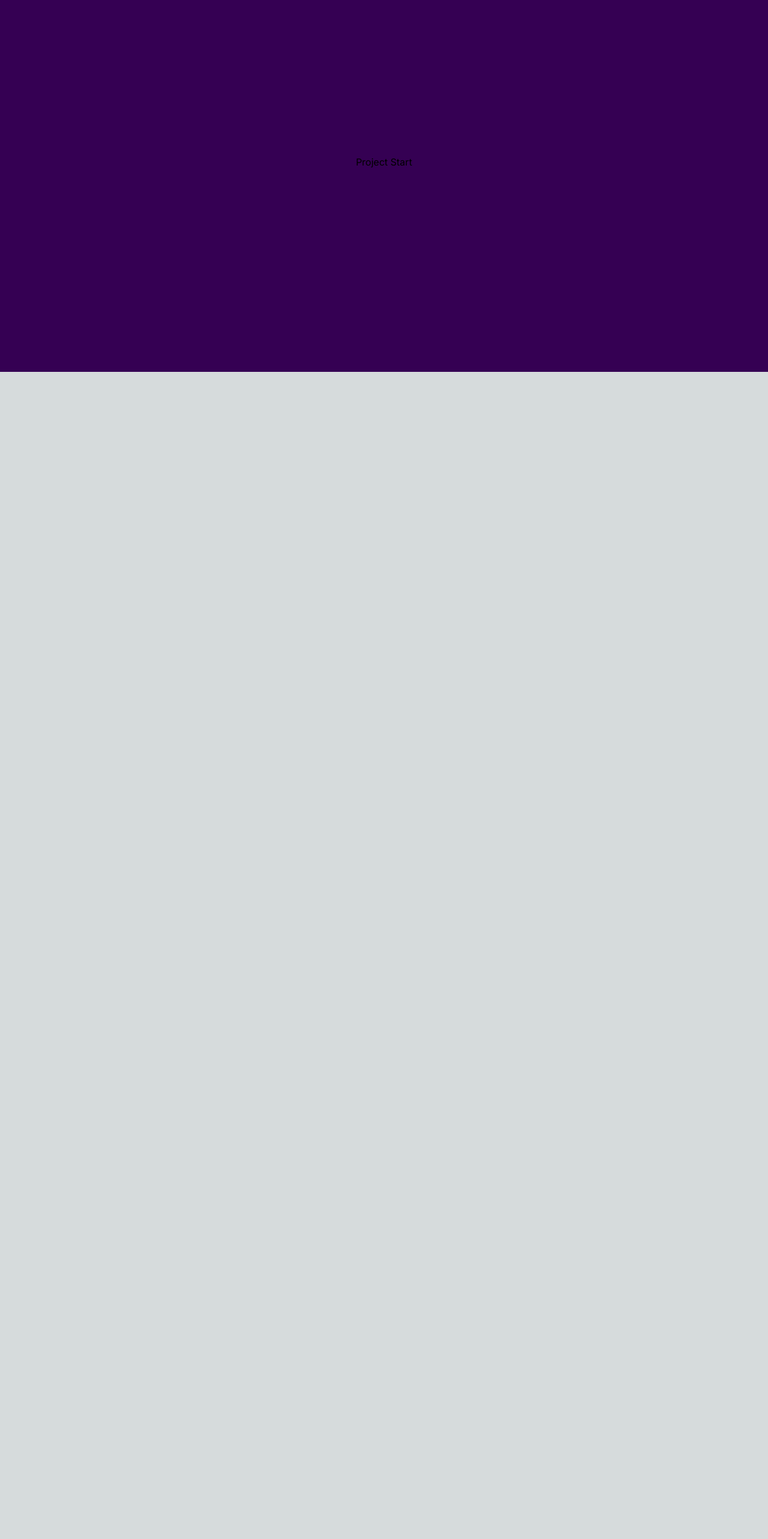
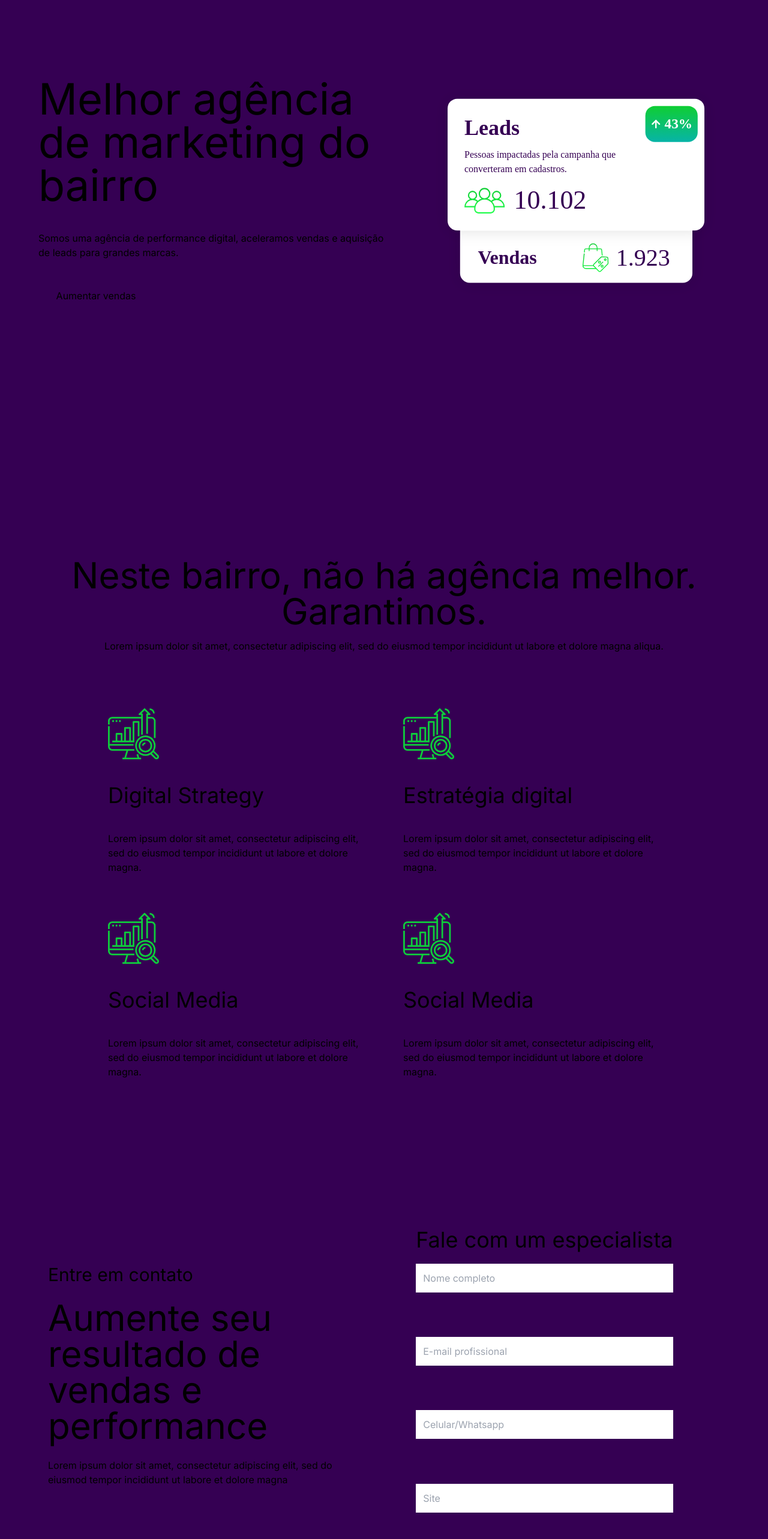
Before and after one commit to Otavio-AMP/agencylandingpage, a Next.js app: page / in a window 1280 px wide. Shown: the part 180-2746 px from the top of the page at 60% size. Before the commit the page ends 800 px from the top, so only its background shows below. Built offline with nearby package versions, Linux system fonts and the light colour scheme.

Commit message:
components implementation and changes of style

```diff
--- a/src/app/page.tsx
+++ b/src/app/page.tsx
@@ -1,18 +1,107 @@
 import Image from 'next/image'
 import Header from './components/header'
+import Footer from './components/footer'
+import placeholder from '../../public/statics.svg'
+import improveIcon from '../../public/iconImprove.svg'
 
 export default function Home() {
   return (
     <main className="flex min-h-screen flex-col items-center justify-between bg-customPurple">
       <Header />
 
-      <div className="">
-        <h1>Project Start</h1>
-      </div>
+      <section className="flex flex-row items-center justify-center bg-backgroundEffect w-full h-screen bg-no-repeat bg-cover bg-center mb-52">
+        <div className="flex flex-col text-left pl-16 w-1/2 gap-10">
+          <h2 className='text-7xl'>
+            Melhor agência de marketing do bairro
+          </h2>
+          <p>
+            Somos uma agência de performance digital, aceleramos vendas e aquisição de leads para grandes marcas.
+          </p>
+          <button className='bg-white px-5 py-2 rounded text-purple-800 w-1/3 hover:bg-greenHighlight hover:text-white'>
+            Aumentar vendas
+          </button>
+        </div>
+        <div className="flex flex-row items-center justify-center w-1/2">
+          <Image src={placeholder} width={500} height={342} alt='placeholder'/>
+        </div>
+      </section>
 
-      <footer className="">
+      <section className='flex flex-col items-center justify-center gap-4 mb-52'>
+        <h2 className='text-6xl text-center'>
+          Neste bairro, não há agência melhor. Garantimos.
+        </h2>
+        <p className='text-center mb-14'>
+          Lorem ipsum dolor sit amet, consectetur adipiscing elit, sed do eiusmod tempor incididunt ut labore et dolore magna aliqua.
+        </p>
+        <div className='grid grid-cols-2 gap-6 px-40'>
+          <div className='flex flex-col gap-10 bg-white rounded p-5'>
+            <Image src={improveIcon} width={85} height={85} alt='improve icon'/>
+            <span className='text-4xl text-purple-800'>Digital Strategy</span>
+            <p className='text-gray text-left'>
+              Lorem ipsum dolor sit amet, consectetur adipiscing elit, sed do eiusmod tempor incididunt ut labore et dolore magna.
+            </p>
+          </div>
 
-      </footer>
+          <div className='flex flex-col gap-10 bg-white rounded p-5'>
+            <Image src={improveIcon} width={85} height={85} alt='improve icon'/>
+            <span className='text-4xl text-purple-800'>Estratégia digital</span>
+            <p className='text-gray'>
+              Lorem ipsum dolor sit amet, consectetur adipiscing elit, sed do eiusmod tempor incididunt ut labore et dolore magna.
+            </p>
+          </div>
+
+          <div className='flex flex-col gap-10 bg-white rounded p-5'>
+            <Image src={improveIcon} width={85} height={85} alt='improve icon'/>
+            <span className='text-4xl text-purple-800'>Social Media</span>
+            <p className='text-gray'>
+              Lorem ipsum dolor sit amet, consectetur adipiscing elit, sed do eiusmod tempor incididunt ut labore et dolore magna.
+            </p>
+          </div>
+
+          <div className='flex flex-col gap-10 bg-white rounded p-5'>
+            <Image src={improveIcon} width={85} height={85} alt='improve icon'/>
+            <span className='text-4xl text-purple-800'>Social Media</span>
+            <p className='text-gray'>
+              Lorem ipsum dolor sit amet, consectetur adipiscing elit, sed do eiusmod tempor incididunt ut labore et dolore magna.
+            </p>
+          </div>
+        </div>
+      </section>
+
+      <section className="flex flex-row items-start justify-center bg-backgroundEffect w-full h-screen bg-no-repeat bg-cover bg-center px-20 mb-52">
+        <div className='flex flex-col gap-6 w-2/3 mt-20'>
+          <h3 className='text-3xl text-greenHighlight'>
+            Entre em contato
+          </h3>
+          <h2 className='text-6xl'>
+            Aumente seu resultado de vendas e performance
+          </h2>
+          <p className='text-left'>
+            Lorem ipsum dolor sit amet, consectetur adipiscing elit, sed do eiusmod tempor incididunt ut labore et dolore magna
+          </p>
+        </div>
+
+        <div className='flex flex-col items-center justify-center h-full'>
+          <div className='flex flex-col bg-white rounded p-5 h-full'>
+            <h3 className='text-4xl text-purple-800 mb-5'>
+              Fale com um especialista
+            </h3>
+            <form className='flex flex-col justify-between gap-5 h-full' action="">
+              <input className='bg-whiteShade p-3 text-black' type="text" placeholder='Nome completo'/>
+              <input className='bg-whiteShade p-3 text-black' type="text" placeholder='E-mail profissional'/>
+              <input className='bg-whiteShade p-3 text-black' type="text" placeholder='Celular/Whatsapp'/>
+              <input className='bg-whiteShade p-3 text-black' type="text" placeholder='Site'/>
+              <input className='bg-whiteShade p-3 text-black' type="text" placeholder='Orçamento para mídia'/>
+              <button className='bg-greenShade px-5 py-2 rounded hover:bg-greenDark'>Enviar</button>
+            </form>
+          </div>
+          <p className='text-center font-light px-8'>
+            Ao enviar esse formulário, você reconhece que leu e concorda com a nossa <span className='text-white font-bold'>Política de Privacidade</span>.
+          </p>
+        </div>
+      </section>
+
+      <Footer />
     </main>
   )
 }
```
